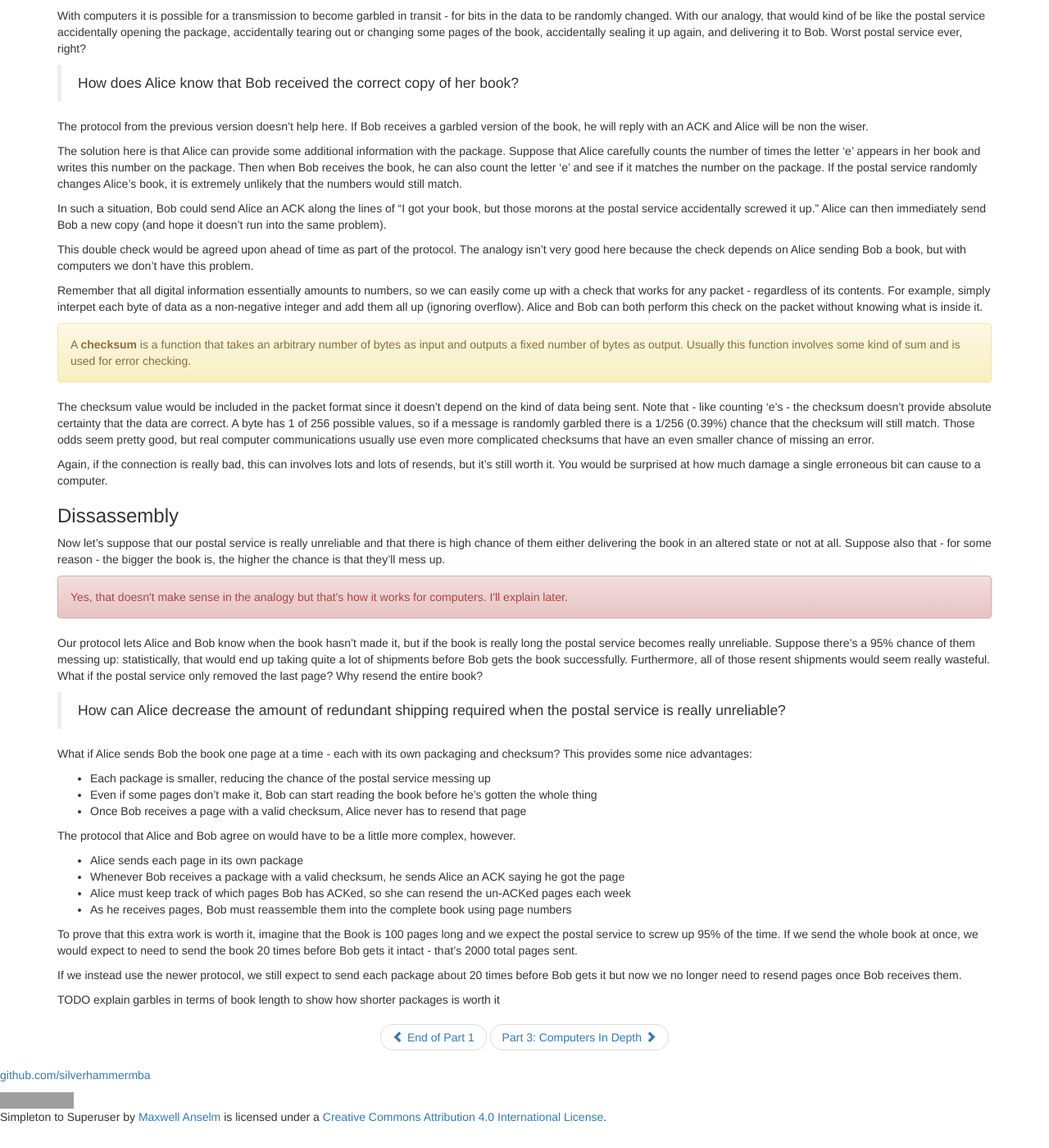
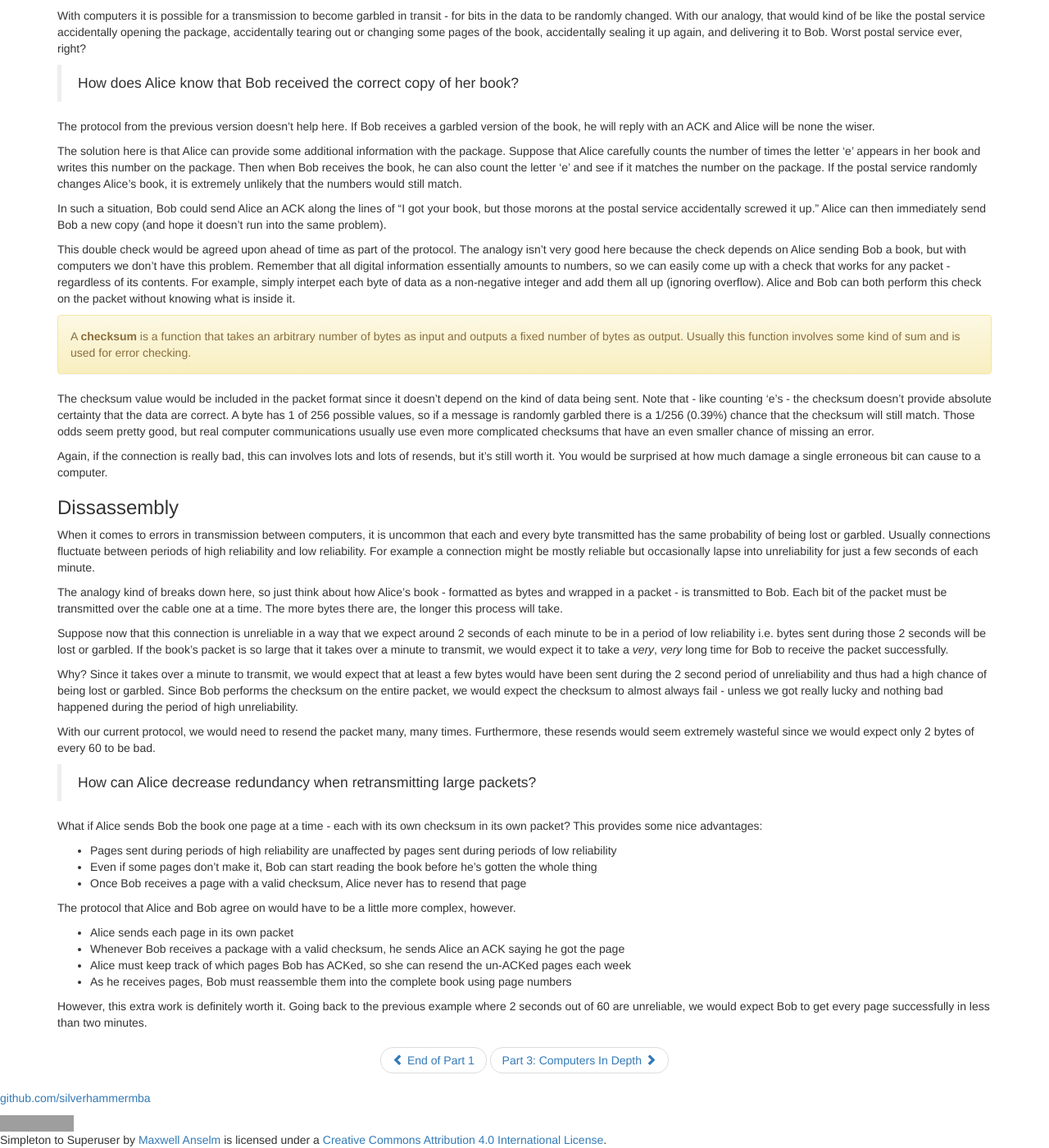
Before and after one commit to silverhammermba/superuser, a Jekyll site: the page built from _posts/2012-01-01-ch1.markdown, in a window 1280 px wide and 1400 px high, scrolled down 2282 px. Shown: the whole window at 82% size. Built offline with Jekyll 4.4.1, drawn with Linux system fonts in a browser that asks for light colours; nearby versions of some CDN libraries; Markdown is read by kramdown in place of the engine named in the settings; before the commit the page ends 3654 px from its top, so only the background shows below that; some of the changed text lies outside the part shown; grey boxes are pictures that could not be loaded.

Commit message:
Fix explanation of splitting packages.
Minor spelling/grammar/rearrangement

```diff
--- a/_posts/2012-01-01-ch1.markdown
+++ b/_posts/2012-01-01-ch1.markdown
@@ -181,8 +181,8 @@
 > How does Alice know that Bob received the correct copy of her book?
 
 The protocol from the previous version doesn't help here. If Bob receives a
-garbled version of the book, he will reply with an ACK and Alice will be non the
-wiser.
+garbled version of the book, he will reply with an ACK and Alice will be none
+the wiser.
 
 The solution here is that Alice can provide some additional information with the
 package. Suppose that Alice carefully counts the number of times the letter 'e'
@@ -198,13 +198,12 @@
 
 This double check would be agreed upon ahead of time as part of the protocol.
 The analogy isn't very good here because the check depends on Alice sending Bob
-a book, but with computers we don't have this problem.
-
-Remember that all digital information essentially amounts to numbers, so we can
-easily come up with a check that works for any packet - regardless of its
-contents. For example, simply interpet each byte of data as a non-negative
-integer and add them all up (ignoring overflow).  Alice and Bob can both perform
-this check on the packet without knowing what is inside it.
+a book, but with computers we don't have this problem. Remember that all digital
+information essentially amounts to numbers, so we can easily come up with a
+check that works for any packet - regardless of its contents. For example,
+simply interpet each byte of data as a non-negative integer and add them all up
+(ignoring overflow).  Alice and Bob can both perform this check on the packet
+without knowing what is inside it.
 
 <div class="alert alert-warning">
 A <strong>checksum</strong> is a function that takes an arbitrary number of bytes as
@@ -226,30 +225,41 @@
 
 ### Dissassembly ###
 
-Now let's suppose that our postal service is really unreliable and that there is
-high chance of them either delivering the book in an altered state or not at
-all. Suppose also that - for some reason - the bigger the book is, the higher
-the chance is that they'll mess up.
+When it comes to errors in transmission between computers, it is uncommon that
+each and every byte transmitted has the same probability of being lost or
+garbled. Usually connections fluctuate between periods of high reliability and
+low reliability.  For example a connection might be mostly reliable but
+occasionally lapse into unreliability for just a few seconds of each minute.
 
-<div class="alert alert-danger">
-Yes, that doesn't make sense in the analogy but that's how it works for
-computers. I'll explain later.
-</div>
+The analogy kind of breaks down here, so just think about how Alice's book -
+formatted as bytes and wrapped in a packet - is transmitted to Bob. Each bit of
+the packet must be transmitted over the cable one at a time. The more bytes
+there are, the longer this process will take.
 
-Our protocol lets Alice and Bob know when the book hasn't made it, but if the
-book is really long the postal service becomes really unreliable. Suppose
-there's a 95% chance of them messing up: statistically, that would end up taking
-quite a lot of shipments before Bob gets the book successfully. Furthermore, all
-of those resent shipments would seem really wasteful. What if the postal service
-only removed the last page? Why resend the entire book?
+Suppose now that this connection is unreliable in a way that we expect around 2
+seconds of each minute to be in a period of low reliability i.e. bytes sent
+during those 2 seconds will be lost or garbled. If the book's packet is so large
+that it takes over a minute to transmit, we would expect it to take a _very_,
+_very_ long time for Bob to receive the packet successfully.
 
-> How can Alice decrease the amount of redundant shipping required when the postal
-> service is really unreliable?
+Why? Since it takes over a minute to transmit, we would expect that at least a
+few bytes would have been sent during the 2 second period of unreliability and
+thus had a high chance of being lost or garbled. Since Bob performs the checksum
+on the entire packet, we would expect the checksum to almost always fail -
+unless we got really lucky and nothing bad happened during the period of high
+unreliability.
 
-What if Alice sends Bob the book one page at a time - each with its own
-packaging and checksum? This provides some nice advantages:
+With our current protocol, we would need to resend the packet many, many times.
+Furthermore, these resends would seem extremely wasteful since we would expect
+only 2 bytes of every 60 to be bad.
 
-* Each package is smaller, reducing the chance of the postal service messing up
+> How can Alice decrease redundancy when retransmitting large packets?
+
+What if Alice sends Bob the book one page at a time - each with its own checksum
+in its own packet? This provides some nice advantages:
+
+* Pages sent during periods of high reliability are unaffected by pages sent
+  during periods of low reliability
 * Even if some pages don't make it, Bob can start reading the book before he's
   gotten the whole thing
 * Once Bob receives a page with a valid checksum, Alice never has to resend that
@@ -258,7 +268,7 @@
 The protocol that Alice and Bob agree on would have to be a little more complex,
 however.
 
-* Alice sends each page in its own package
+* Alice sends each page in its own packet
 * Whenever Bob receives a package with a valid checksum, he sends Alice an ACK
   saying he got the page
 * Alice must keep track of which pages Bob has ACKed, so she can resend the
@@ -266,14 +276,6 @@
 * As he receives pages, Bob must reassemble them into the complete book using
   page numbers
 
-To prove that this extra work is worth it, imagine that the Book is 100 pages
-long and we expect the postal service to screw up 95% of the time. If we send
-the whole book at once, we would expect to need to send the book 20 times before
-Bob gets it intact - that's 2000 total pages sent.
-
-If we instead use the newer protocol, we still expect to send each package about
-20 times before Bob gets it but now we no longer need to resend pages once Bob
-receives them.
-
-TODO explain garbles in terms of book length to show how shorter packages is
-worth it
+However, this extra work is definitely worth it. Going back to the previous
+example where 2 seconds out of 60 are unreliable, we would expect Bob to get
+every page successfully in less than two minutes.
```
Also changed, not shown: other parts of _posts/2012-01-01-ch1.markdown (+2 -2 lines).
